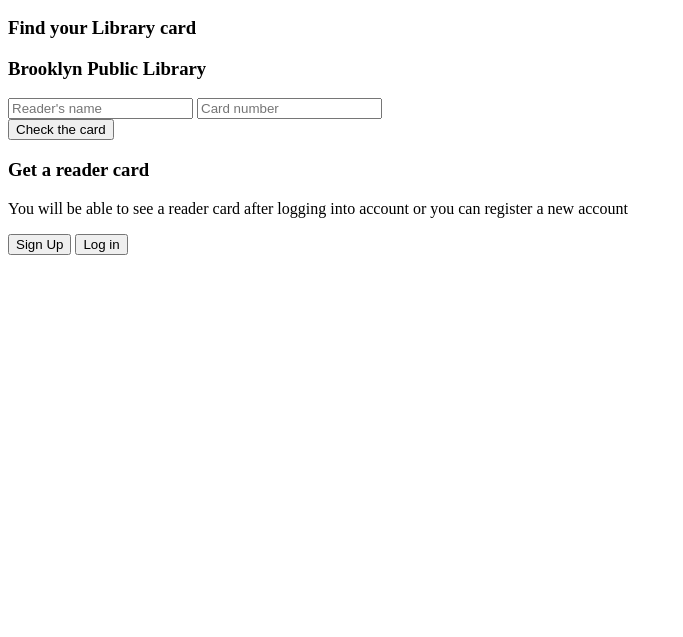
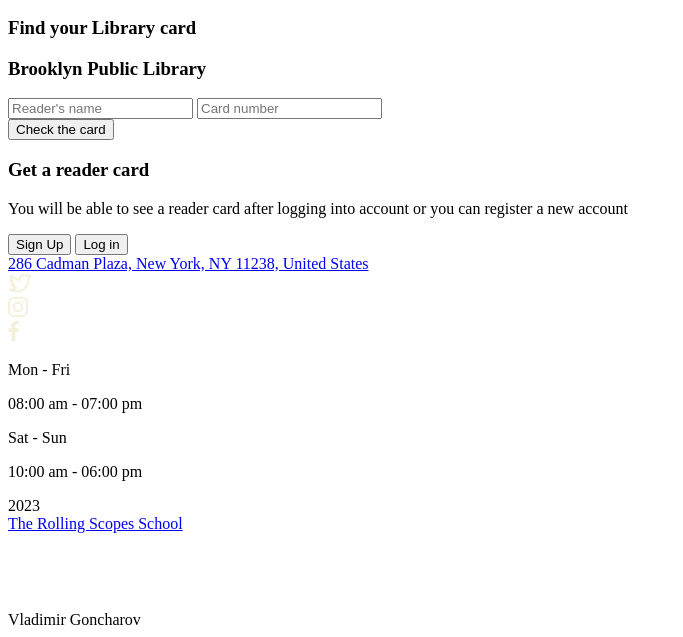
Before and after one commit to totoogg/JSFEPRESCHOOL2023Q2, a website: page index.html in a window 1280 px wide. Shown: the part 9837-10474 px from the top of the page, without its empty margins (0-683 px from the left). Before the commit the page ends 10100 px from the top, so only its background shows below. Drawn offline with Linux system fonts and the light colour scheme; a web font is replaced by a local one.

Commit message:
feat: add text in the footer path

```diff
--- a/index.html
+++ b/index.html
@@ -263,7 +263,31 @@
   </main>
   <footer class="footer">
     <div class="wrapper footer__wrapper">
-
+      <div class="footer__text-company">
+        <div class="footer__address">
+          <div class="full-address"><a href="https://goo.gl/maps/WVKiGJYjYcYhTYgSA">286 Cadman Plaza, New York, NY 11238, United States</a></div>
+          <div class="social-network">
+            <div class="social-network__twitter"><a href="https://twitter.com/"><img src="src/img/icons/twitter.svg" alt="twitter"></a></div>
+            <div class="social-network__instagram"><a href="https://www.instagram.com/"><img src="src/img/icons/instagram.svg" alt="instagram"></a></div>
+            <div class="social-network__facebook"><a href="https://www.facebook.com/"><img src="src/img/icons/facebook.svg" alt="facebook"></a></div>
+          </div>
+        </div>
+        <div class="footer__work-company">
+          <div class="work-company__weekdays">
+            <p class="weekdays__day-of-the-week">Mon - Fri</p>
+            <p class="weekdays__time">08:00 am - 07:00 pm</p>
+          </div>
+          <div class="work-company__day-off">
+            <p class="day-off__day-of-the-week">Sat - Sun</p>
+            <p class="day-off__time">10:00 am - 06:00 pm</p>
+          </div>
+        </div>
+      </div>
+      <div class="footer__author">
+        <div class="footer__year">2023</div>
+        <div class="footer__link-school"><a href="https://rs.school/" class="link-school">The Rolling Scopes School</a></div>
+        <div class="author">Vladimir Goncharov <a href="https://github.com/totoogg?tab=repositories"><img src="src/img/icons/github.svg" alt="github"></a></div>
+      </div>
     </div>
   </footer>
 </body>
```
Also changed, not shown: src/img/icons/facebook.svg (added), src/img/icons/github.svg (added), src/img/icons/instagram.svg (added), src/img/icons/twitter.svg (added).
